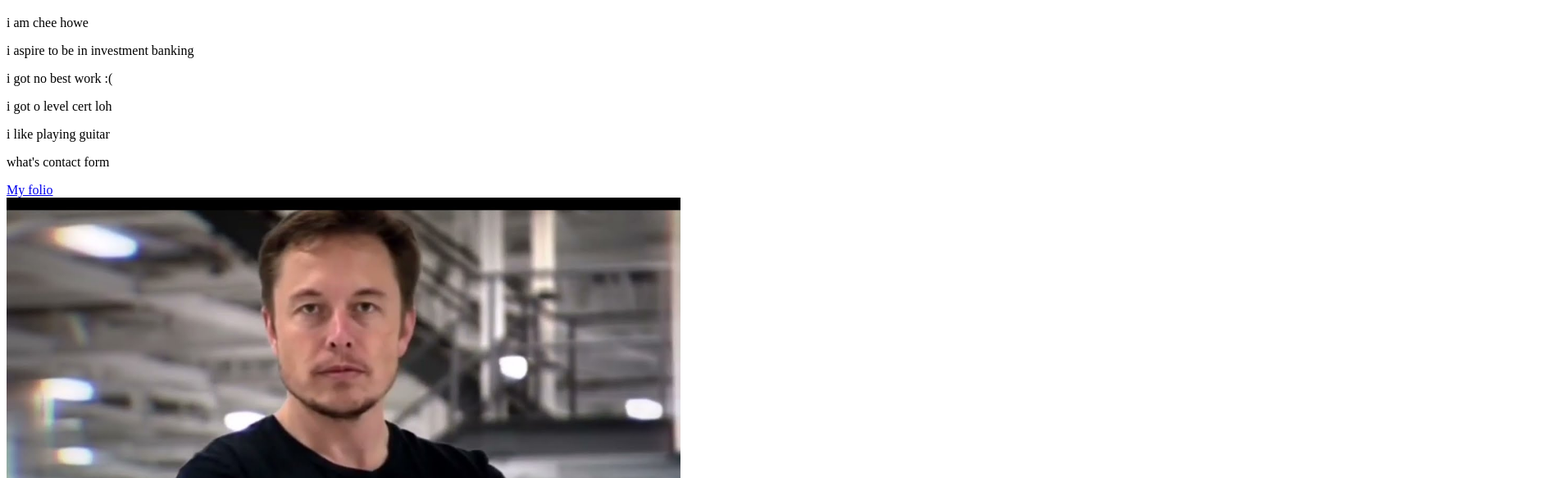
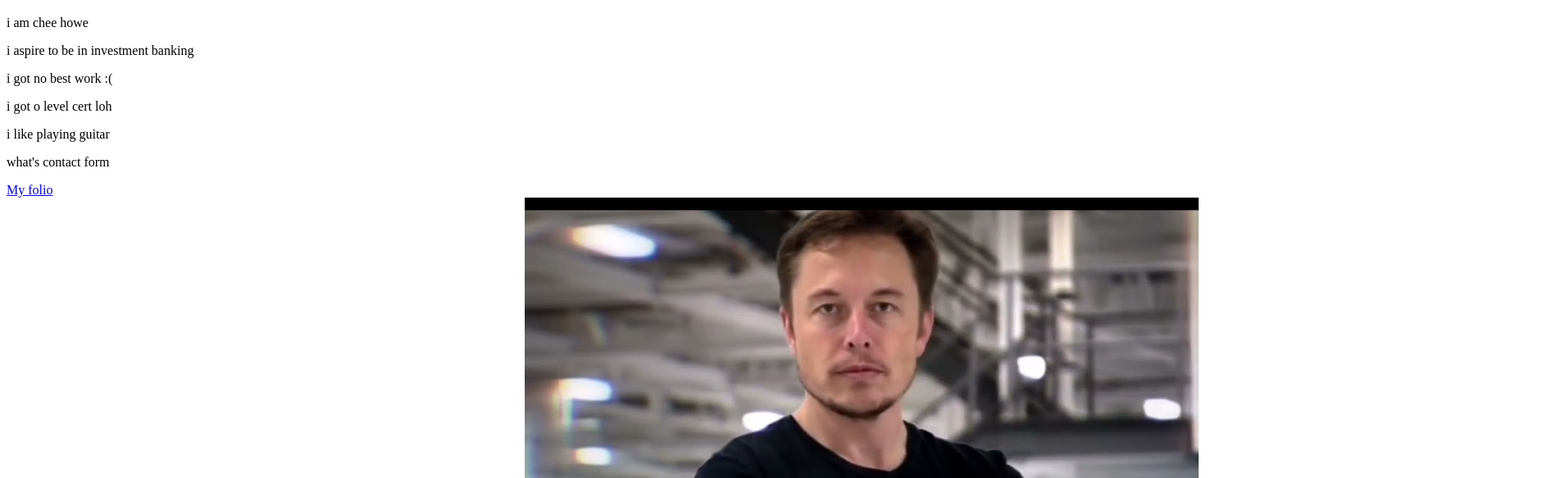
Before and after one commit to Leecheehowe/folio, a plain HTML site: page index.html in a window 1280 px wide. Shown: the part 61-644 px from the top of the page at 82% size, 1904 px wide, since content can reach past the window. Drawn offline with Linux system fonts and the light colour scheme.

Commit message:
Update index.html

```diff
--- a/index.html
+++ b/index.html
@@ -22,7 +22,7 @@
  <p> i like playing guitar </p>
  <p> what's contact form </p>
  <a href="https://github.com/Leecheehowe/folio"> My folio </a>
- <div class:"container">
+ <div class="container">
   <img src="elonmusk.jpg" class="image" style="width: 65%; height: auto;">
   <figcaption class="elon"> MY IDOL &#x2764;&#xfe0f; </figcaption>
  </div>
```
